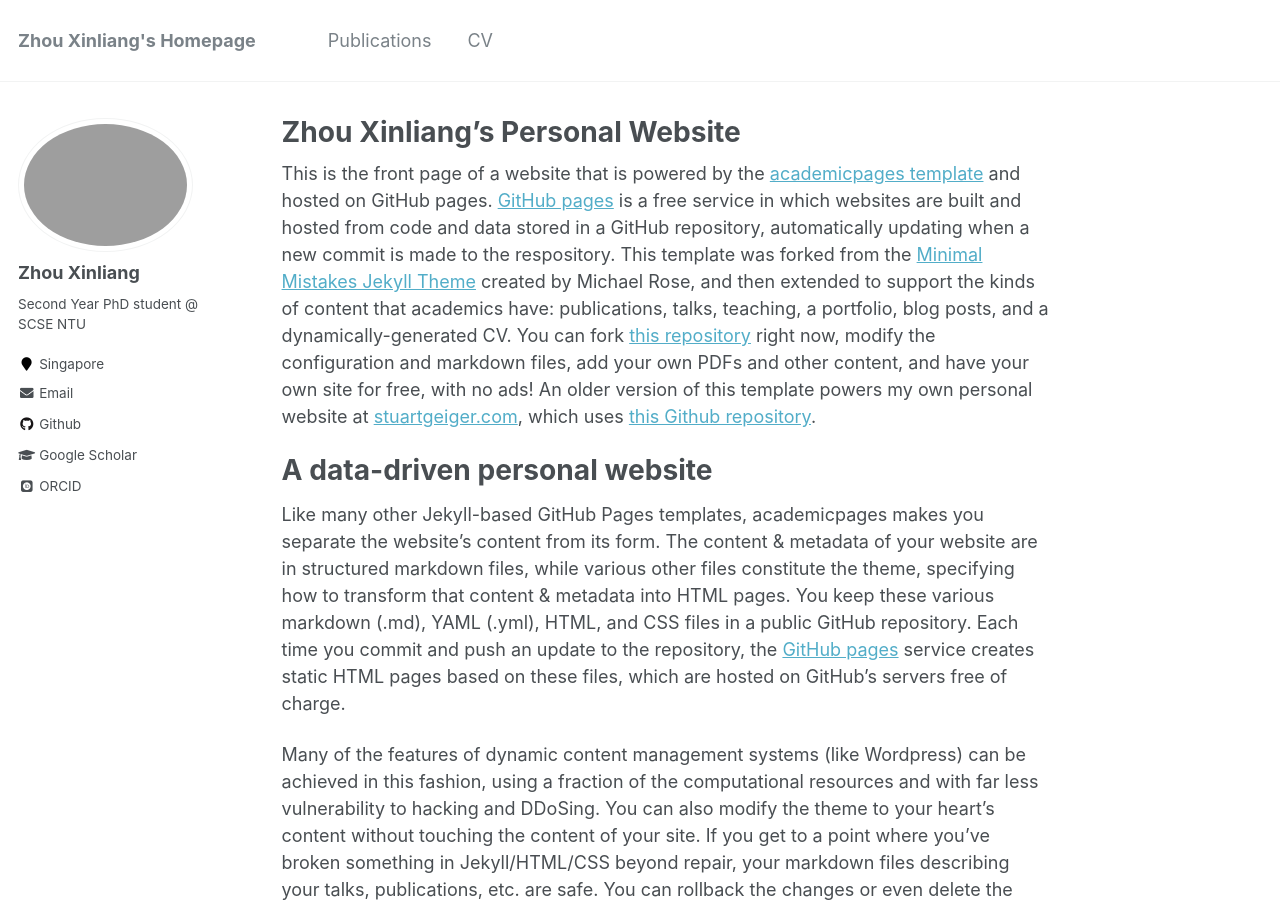
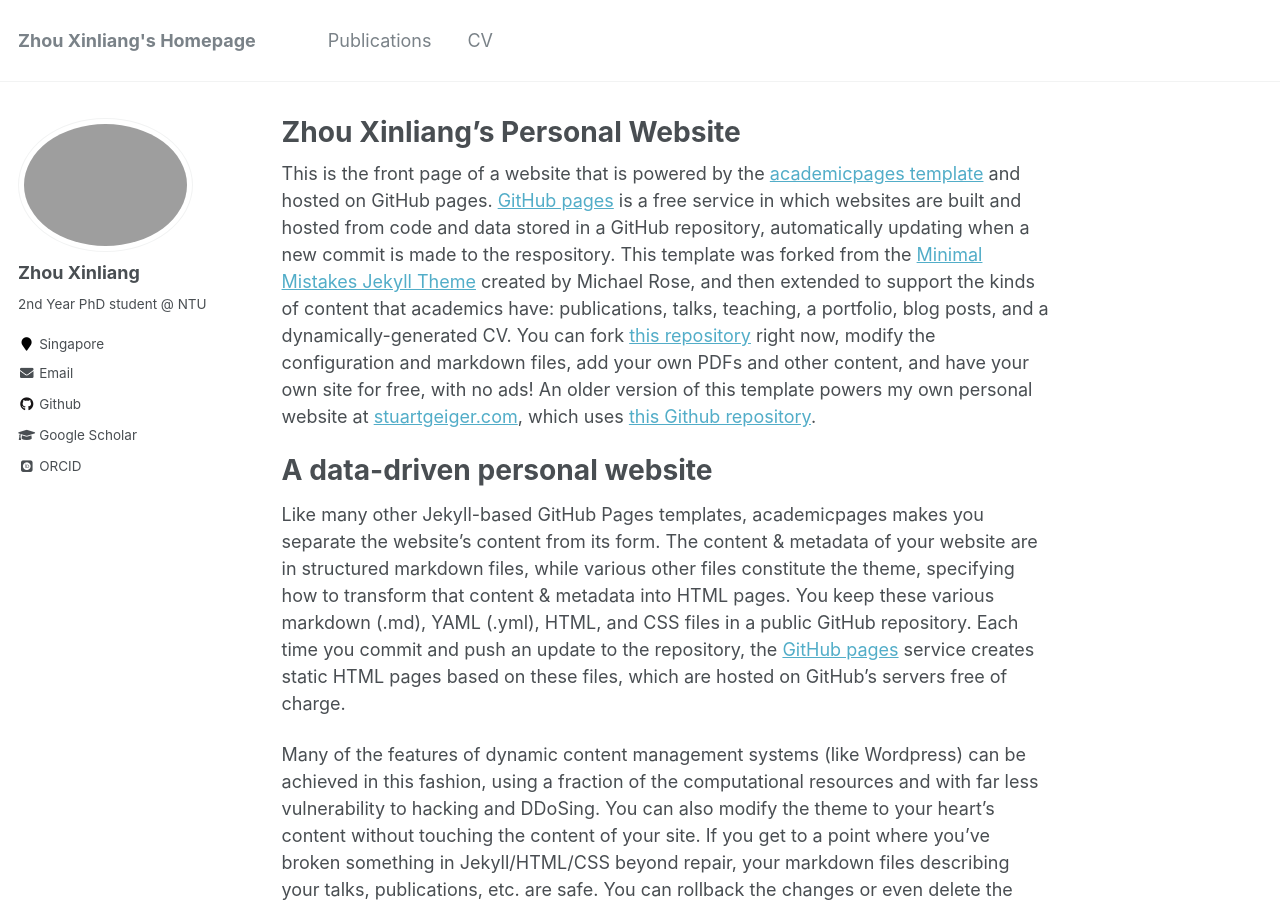
Before and after one commit to xinliangzhou/xinliangzhou.github.io, a Jekyll site: the page built from _pages/about.md, in a window 1280 px wide and 900 px high. Built offline with Jekyll 4.4.1, drawn with Linux system fonts in a browser that asks for light colours; some web fonts are replaced.

Commit message:
Update _config.yml

```diff
--- a/_config.yml
+++ b/_config.yml
@@ -82,7 +82,7 @@ analytics:
 author:
   name             : "Zhou Xinliang"
   avatar           : "profile.JPG"
-  bio              : "Second Year PhD student @ SCSE NTU"
+  bio              : "2nd Year PhD student @ NTU"
   location         : "Singapore"
   employer         :
   pubmed           :
```
